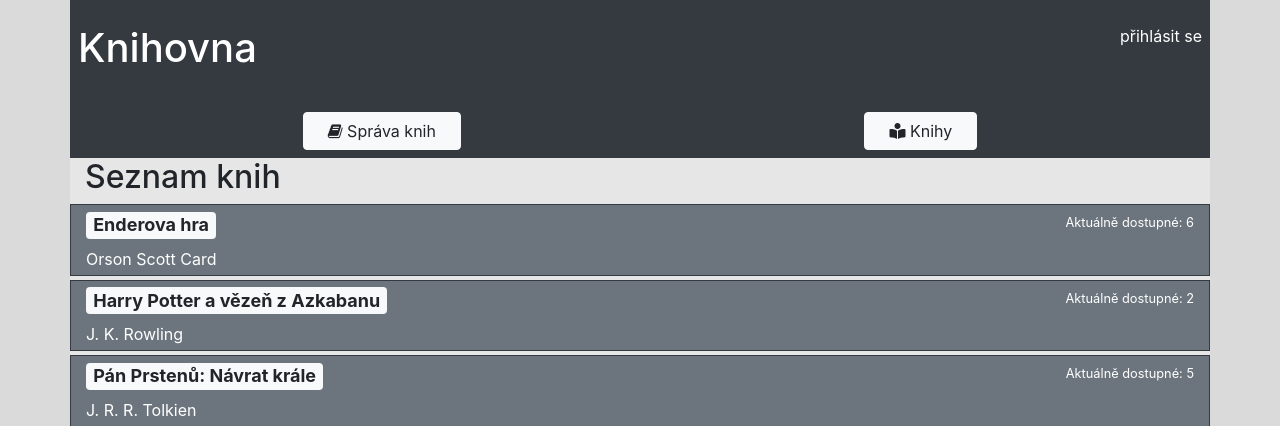
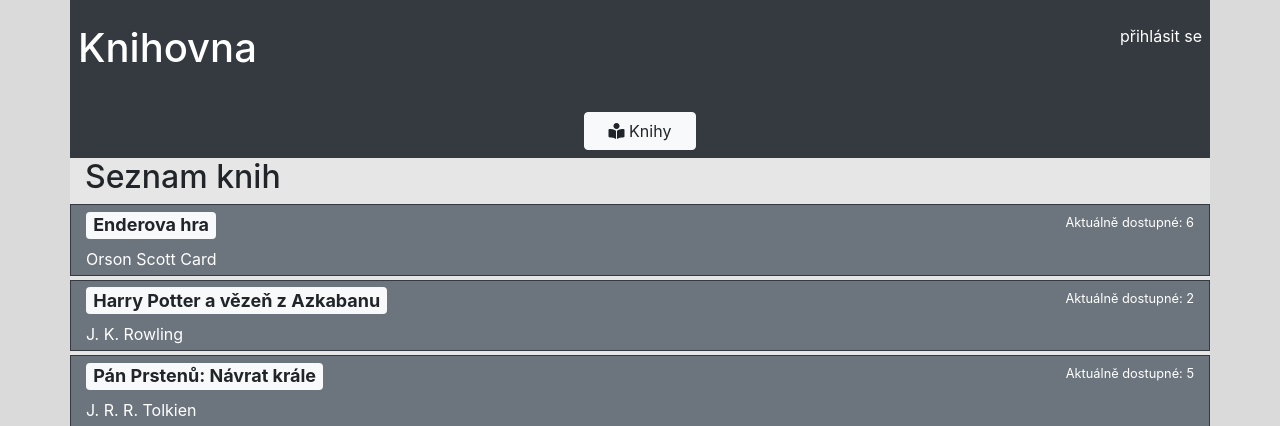
Before and after one commit to matej-oliva/Library, a PHP site: page /book_list.php in a window 1280 px wide. Shown: the top 426 px of the page. Run offline with PHP 8.4, Linux system fonts and the light colour scheme; data comes from the database, SQL or seed files in the repository; some libraries are stand-ins or nearby versions; some web fonts are replaced.

Commit message:
[LAST COMMIT]

```diff
--- a/book_list.php
+++ b/book_list.php
@@ -2,6 +2,7 @@
 <?php
 
     require_once 'include/user.php';
+
 
     $query = $db->prepare(
         'SELECT library_books.*, library_books.book_id AS bookID, library_books.name AS bookName, library_books.author AS bookAuthor, library_books.max_stock AS bookMax, library_books.borrowed AS bookLoaned, library_books.description AS bookDescr
@@ -34,9 +35,6 @@
 
             echo '      <div class="col text-right">';
             echo '          <div class="small text-white mt-1">'.'Aktuálně&nbsp;dostupné:&nbsp;'.$availableBooks.'</div>';
-            if(!empty($_SESSION['user_id'])){
-                echo '<div class="mt-2"><a href="reservation_form.php" class="btn btn-light px-4">Upravit</a></div>';
-            }
             echo '      </div>';
             echo '  </div>';
             echo '  </article>';
--- a/books_edit.php
+++ b/books_edit.php
@@ -1,6 +1,7 @@
 <?php
 
     require_once 'include/user.php';
+    require 'librarian_required.php';
 
     $errors=[];
     if(!empty($_POST)){
--- a/include/header.php
+++ b/include/header.php
@@ -60,10 +60,6 @@
             ?>
           </div>
           <nav class="navbar navbar-expand-lg navbar-dark bg-dark d-flex justify-content-around">
-                  <a id="nav-book-edit" class="btn btn-light px-4" href="books_edit.php">
-                    <span class="fa fa-book"></span>
-                    Správa knih
-                  </a>
                   <a id="nav-book-list" class="btn btn-light px-4" href="book_list.php">
                     <span class="fa fa-book-reader"></span>
                     Knihy
@@ -74,10 +70,9 @@
                       <span class="fa fa-feather"></span>
                       Vypůjčené knihy
                     </a>
-
-                    <a id="nav-courses" class="btn btn-light px-4" href="#courses-page">
-                      <span class="fa fa-user"></span>
-                      Profil
+                    <a id="nav-book-edit" class="btn btn-light px-4" href="books_edit.php">
+                      <span class="fa fa-book"></span>
+                      Správa knih
                     </a>';
                     };
                   ?>
--- a/index.php
+++ b/index.php
@@ -34,9 +34,6 @@
 
             echo '      <div class="col text-right">';
             echo '          <div class="small text-white mt-1">'.'Aktuálně&nbsp;dostupné:&nbsp;'.$availableBooks.'</div>';
-            if(!empty($_SESSION['user_id'])){
-                echo '<div class="mt-2"><a href="reservation_form.php" class="btn btn-light px-4">Rezervovat</a></div>';
-            }
             echo '      </div>';
             echo '  </div>';
             echo '  </article>';
--- a/loaned_books.php
+++ b/loaned_books.php
@@ -1,6 +1,7 @@
 <?php
 
     require_once 'include/user.php';
+    require 'user_required.php';
 
     $userID = $_SESSION['user_id'];
 
```
